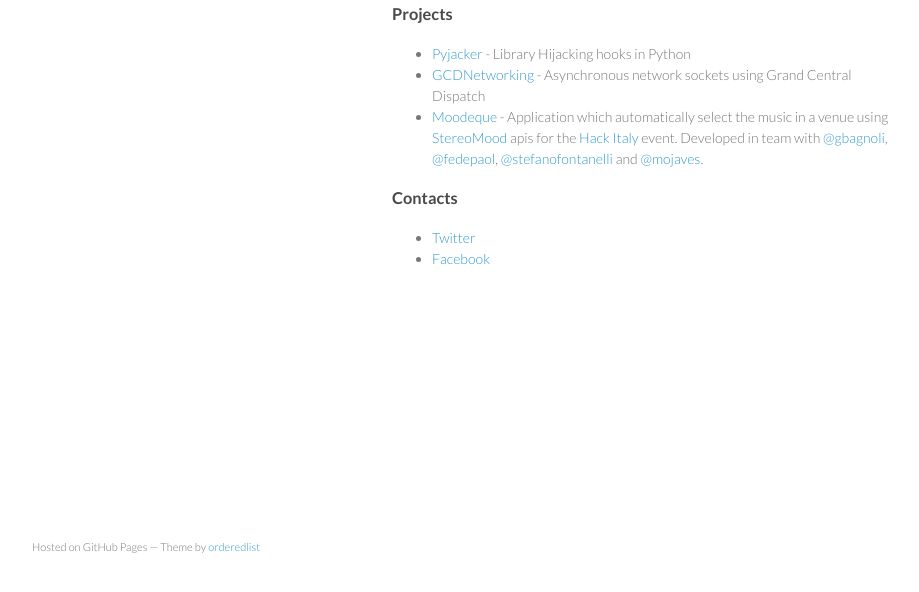
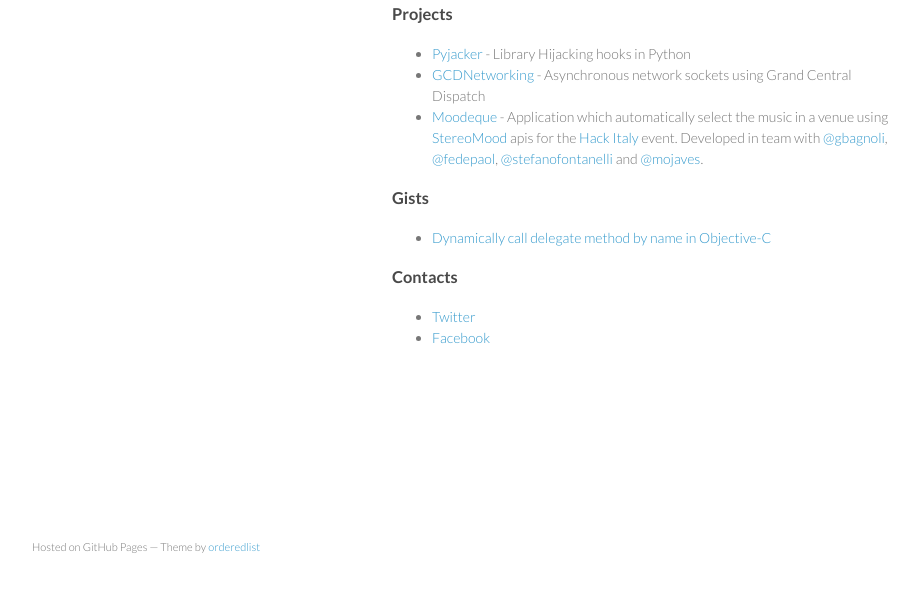
Before and after one commit to rugginoso/rugginoso.github.com, a plain HTML site: page index.html in a window 1280 px wide. Shown: the part 174-766 px from the top of the page, without its empty margins (178-1097 px from the left). Drawn offline with Linux system fonts and the light colour scheme.

Commit message:
Replace master branch with page content via GitHub

```diff
--- a/index.html
+++ b/index.html
@@ -38,6 +38,10 @@ I like folk metal music and beer.</p>
 <a href="http://github.com/rugginoso/GCDNetworking">GCDNetworking</a> - Asynchronous network sockets using Grand Central Dispatch</li>
 <li>
 <a href="https://github.com/organizations/moodeque">Moodeque</a> - Application which automatically select the music in a venue using <a href="http://www.stereomood.com/">StereoMood</a> apis for the <a href="http://hackitaly.pbworks.com/">Hack Italy</a> event. Developed in team with <a href="https://github.com/gbagnoli" class="user-mention">@gbagnoli</a>, <a href="https://github.com/fedepaol" class="user-mention">@fedepaol</a>, <a href="https://github.com/stefanofontanelli" class="user-mention">@stefanofontanelli</a> and <a href="https://github.com/mojaves" class="user-mention">@mojaves</a>.</li>
+</ul><h3>Gists</h3>
+
+<ul>
+<li><a href="https://gist.github.com/3383407">Dynamically call delegate method by name in Objective-C</a></li>
 </ul><h3>Contacts</h3>
 
 <ul>
--- a/params.json
+++ b/params.json
@@ -1 +1 @@
-{"tagline":"The son of the iron","google":"","note":"Don't delete this file! It's used internally to help with page regeneration.","name":"Il Rugginoso","body":"### About me\r\nMy name is Lorenzo Masini, 26 yo, living in Florence and working as software developer at [Develer srl](http://www.develer.com/).\r\nMy favourite programming languages are C, C++, Objective-C and Python.\r\nI like folk metal music and beer.\r\n\r\n### Projects\r\n* [Pyjacker](http://github.com/rugginoso/Pyjacker) - Library Hijacking hooks in Python\r\n* [GCDNetworking](http://github.com/rugginoso/GCDNetworking) - Asynchronous network sockets using Grand Central Dispatch\r\n* [Moodeque](https://github.com/organizations/moodeque) - Application which automatically select the music in a venue using [StereoMood](http://www.stereomood.com/) apis for the [Hack Italy](http://hackitaly.pbworks.com/) event. Developed in team with @gbagnoli, @fedepaol, @stefanofontanelli and @mojaves.\r\n\r\n### Contacts\r\n* [Twitter](http://www.twitter.com/rugginoso)\r\n* [Facebook](http://www.facebook.com/rugginoso)"}
+{"body":"### About me\r\nMy name is Lorenzo Masini, 26 yo, living in Florence and working as software developer at [Develer srl](http://www.develer.com/).\r\nMy favourite programming languages are C, C++, Objective-C and Python.\r\nI like folk metal music and beer.\r\n\r\n### Projects\r\n* [Pyjacker](http://github.com/rugginoso/Pyjacker) - Library Hijacking hooks in Python\r\n* [GCDNetworking](http://github.com/rugginoso/GCDNetworking) - Asynchronous network sockets using Grand Central Dispatch\r\n* [Moodeque](https://github.com/organizations/moodeque) - Application which automatically select the music in a venue using [StereoMood](http://www.stereomood.com/) apis for the [Hack Italy](http://hackitaly.pbworks.com/) event. Developed in team with @gbagnoli, @fedepaol, @stefanofontanelli and @mojaves.\r\n\r\n### Gists\r\n* [Dynamically call delegate method by name in Objective-C](https://gist.github.com/3383407)\r\n\r\n### Contacts\r\n* [Twitter](http://www.twitter.com/rugginoso)\r\n* [Facebook](http://www.facebook.com/rugginoso)","tagline":"The son of the iron","google":"","note":"Don't delete this file! It's used internally to help with page regeneration.","name":"Il Rugginoso"}
```
